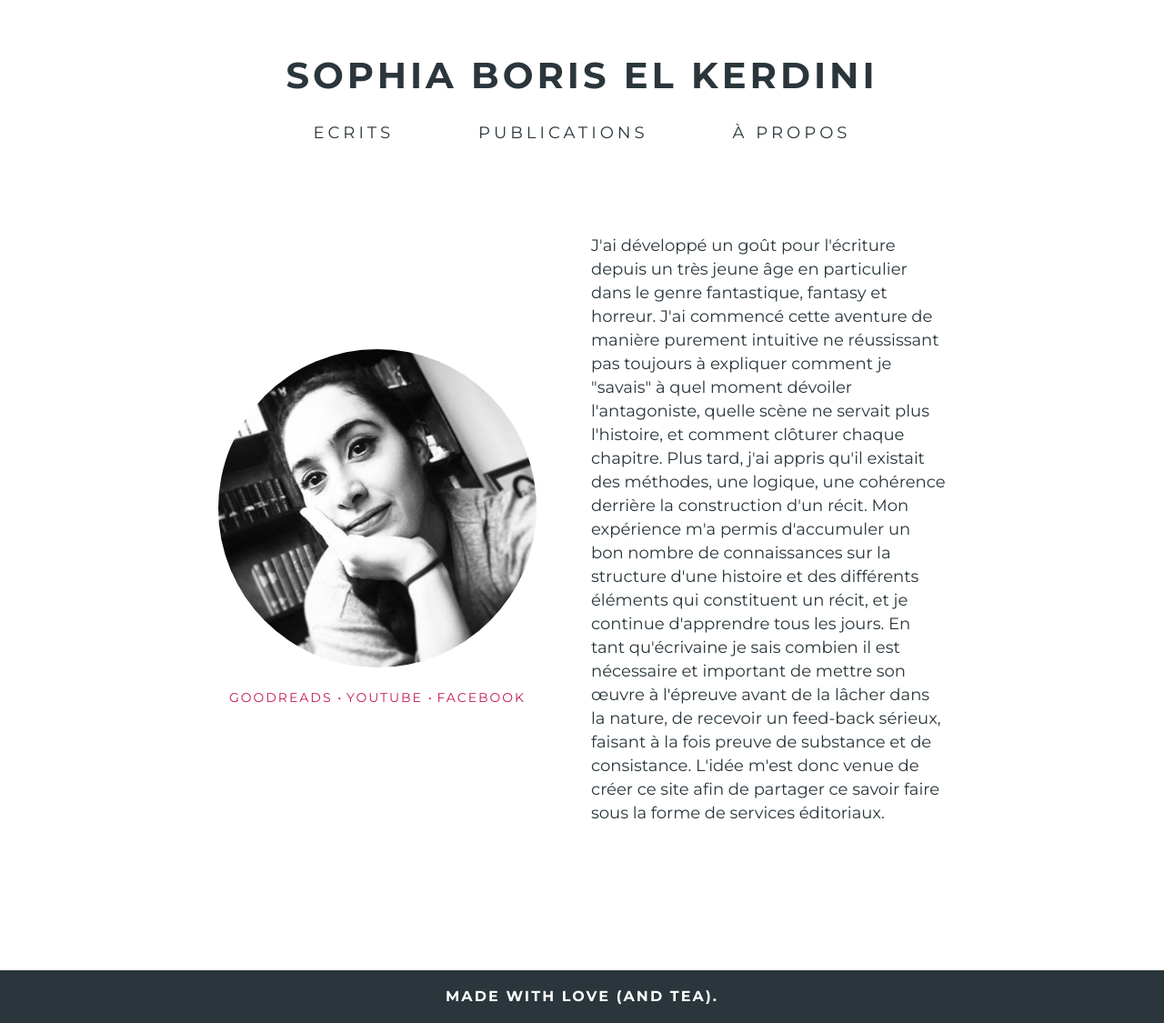
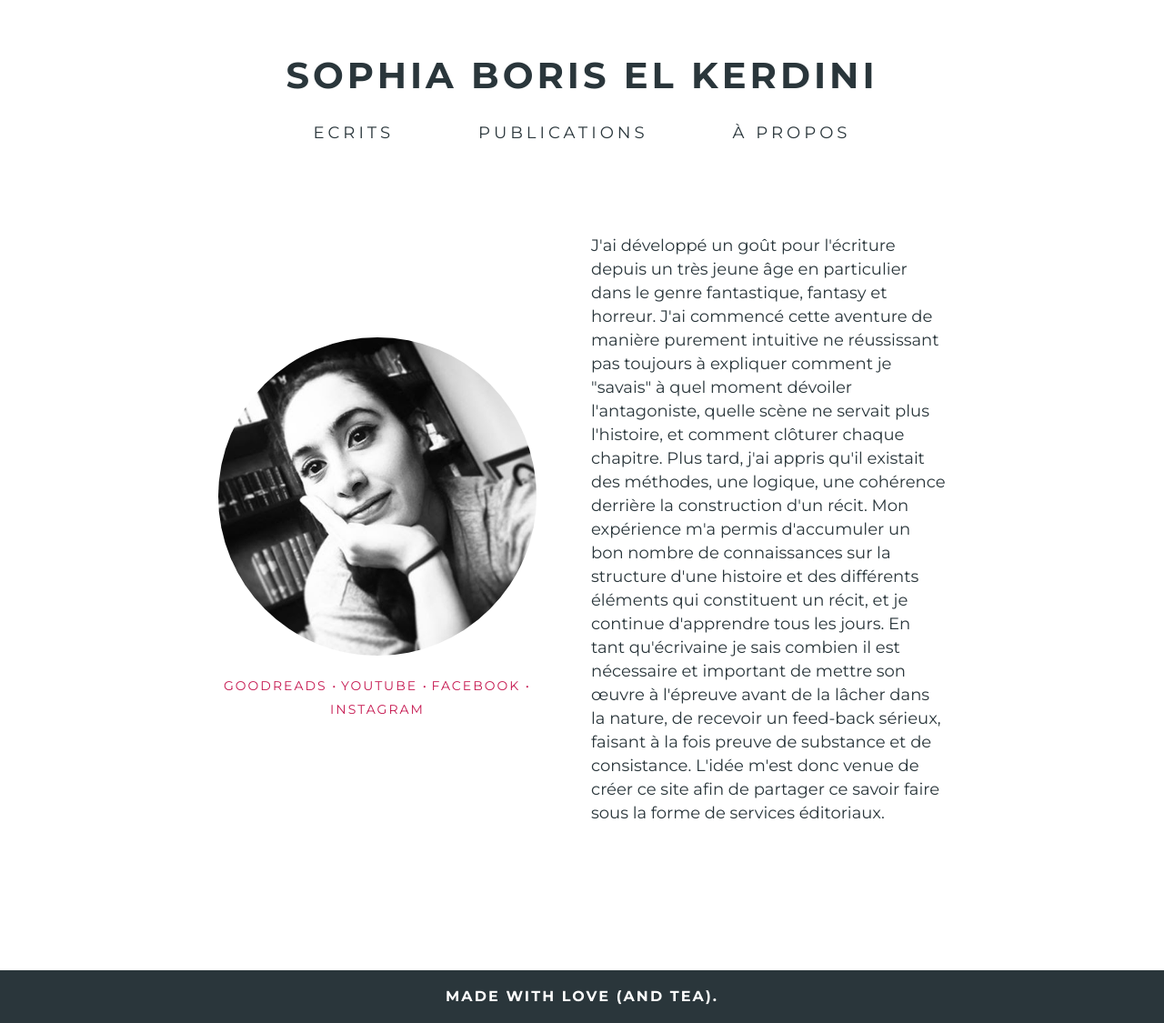
Before and after one commit to et3rnalsunshine/et3rnalsunshine, a Jekyll site: the page built from index.html, in a window 1280 px wide. Shown: the whole page at 91% size. Built offline with Jekyll 4.4.1, drawn with Linux system fonts in a browser that asks for light colours.

Commit message:
Add social media links

```diff
--- a/_includes/partials/a-propos.html
+++ b/_includes/partials/a-propos.html
@@ -2,9 +2,10 @@
     <div class="author">
         <img class="author__photo" src="assets/images/love.jpg"/>
         <div class="author__social-media">
-            <a href="#">Goodreads</a>
-            <a href="#">Youtube</a>
-            <a href="#">Facebook</a>
+            <a href="https://www.goodreads.com/user/show/15726850-sophia-el-kerdini">Goodreads</a>
+            <a href="https://www.youtube.com/channel/UCm2eiXG0mYqvbV0Lc228U7Q">Youtube</a>
+            <a href="https://www.facebook.com/Sophia-Boris-El-Kerdini-550153278481056/">Facebook</a>
+            <a href="https://www.instagram.com/soboris/">Instagram</a>
         </div>
     </div>
 
--- a/assets/_sass/pages/_about.scss
+++ b/assets/_sass/pages/_about.scss
@@ -21,6 +21,8 @@
   &__social-media {
     margin-top: 20px;
     font-size: 14px;
+    text-align: center;
+
     a {
       text-transform: uppercase;
       color: $red;
```
